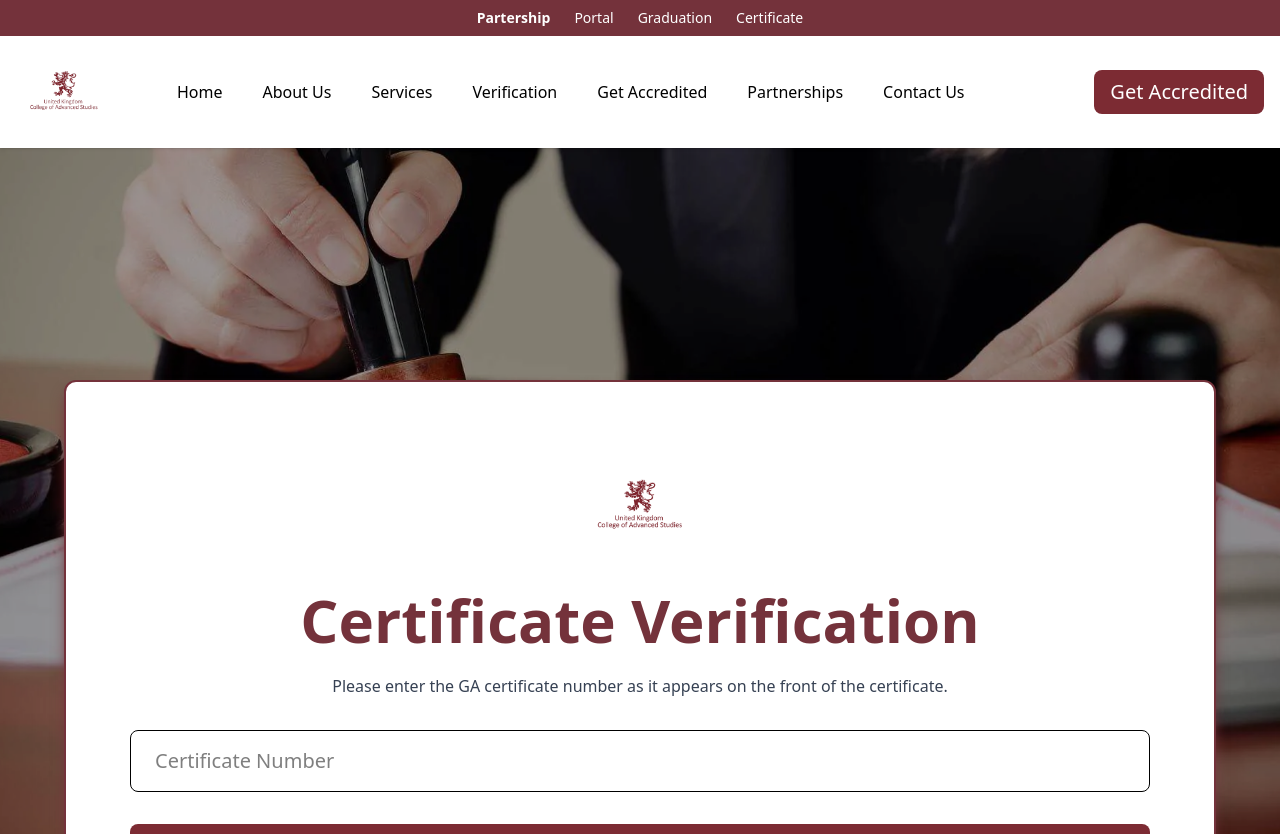
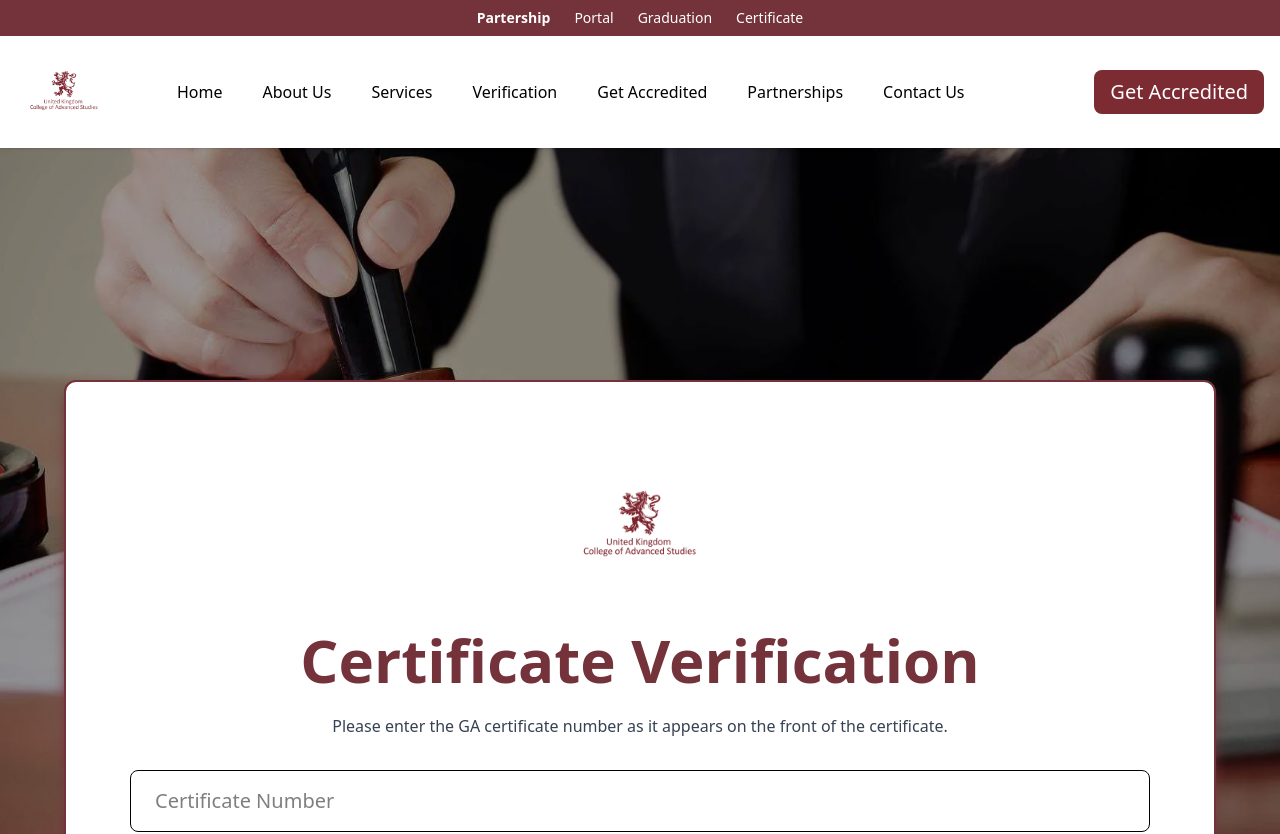
Before and after one commit to Payshia-Software-Solutions/ukcas, a Next.js app in the folder client/: page /certificate-verification in a window 1280 px wide. Shown: the top 834 px of the page. Built offline with nearby package versions, Linux system fonts and the light colour scheme.

Commit message:
Increase logo width in Certificate Verification component for better visibility

```diff
--- a/client/components/CertificateVerification/CertificateVerification.tsx
+++ b/client/components/CertificateVerification/CertificateVerification.tsx
@@ -91,7 +91,7 @@ const CertificateVerificationClient = () => {
           <Image
             src="/assets/images/samplelogo.jpeg"
             alt="Logo"
-            width={120}
+            width={160}
             height={100}
             className="mx-auto"
             priority
```
